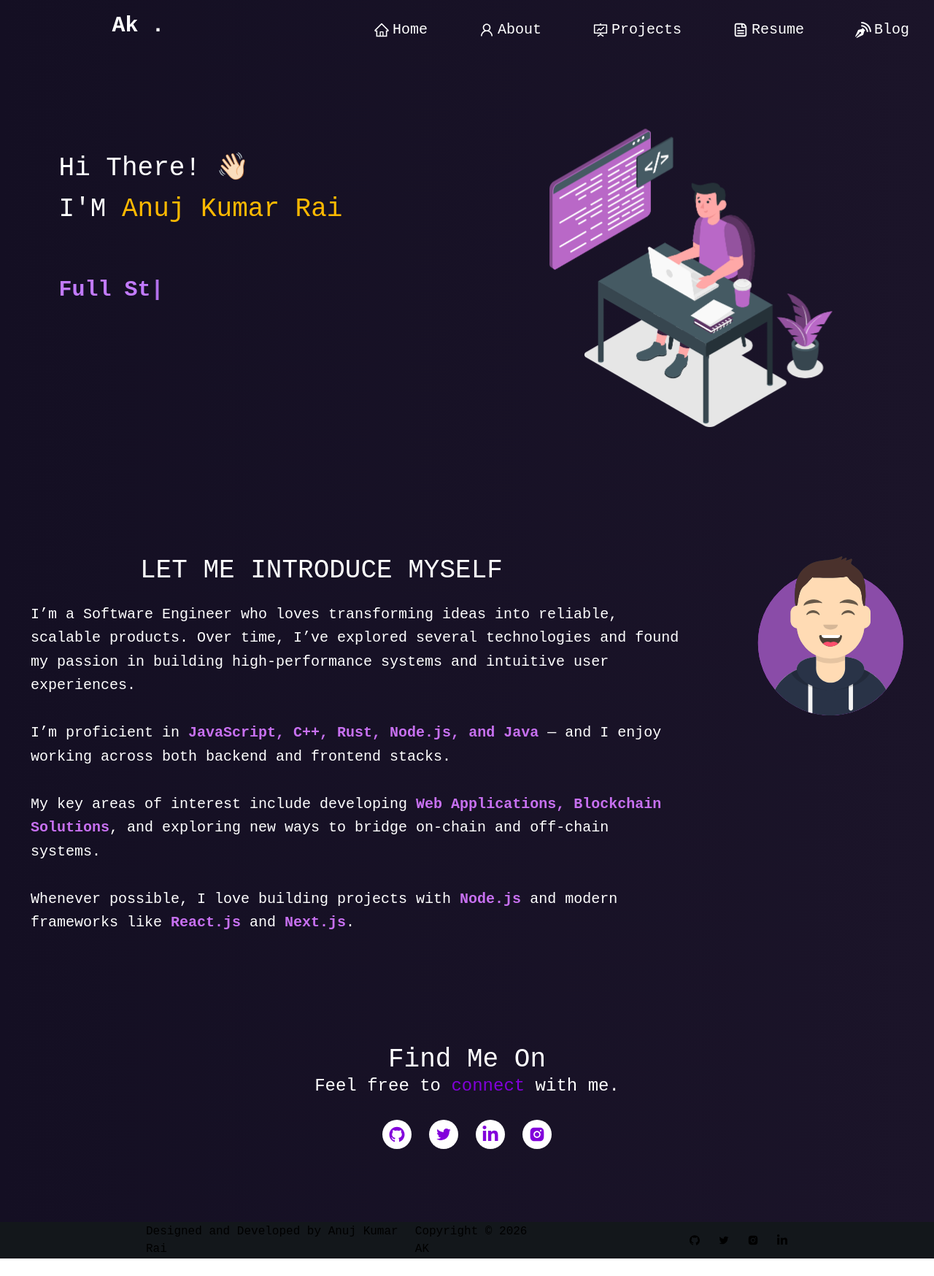
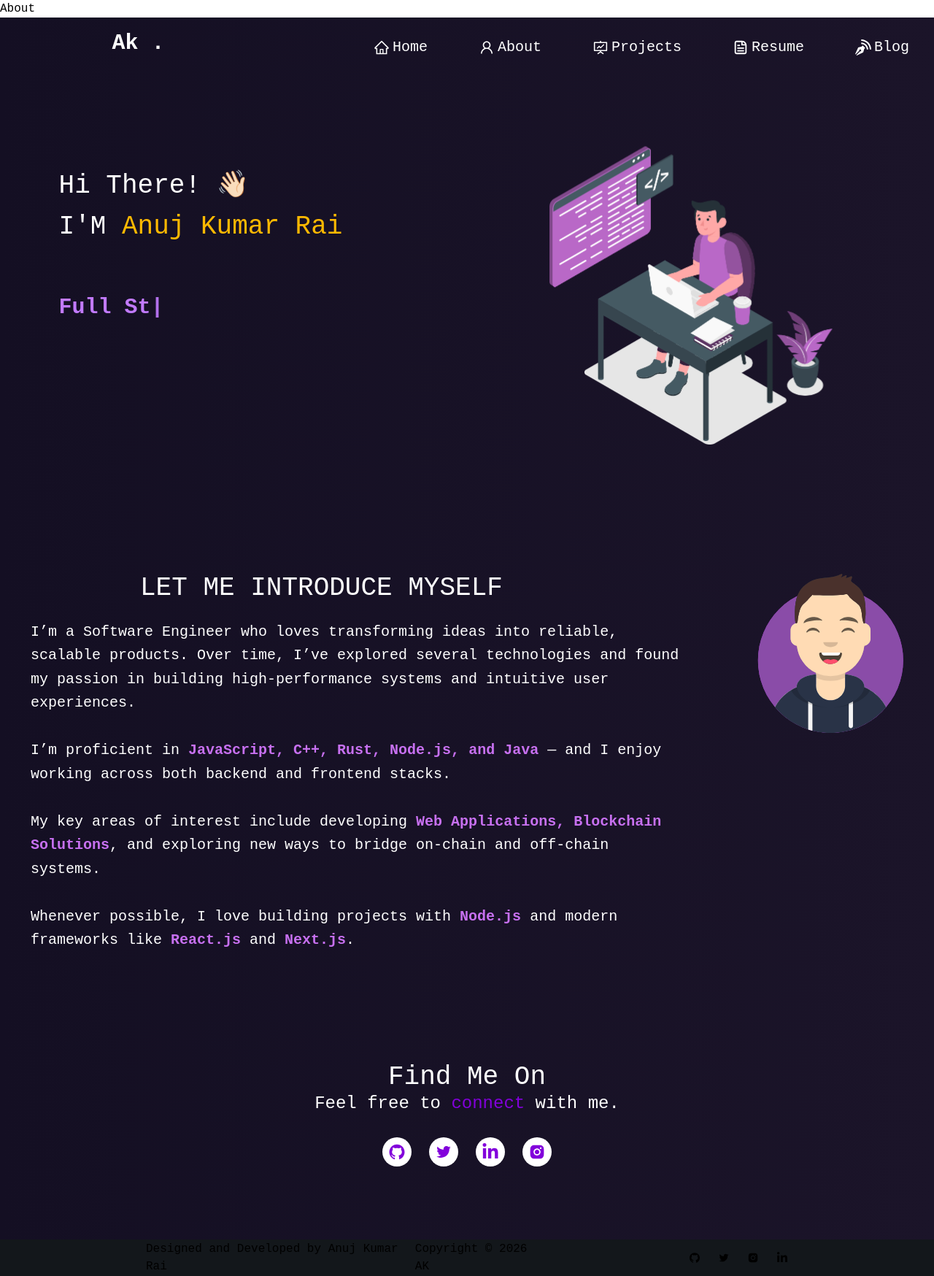
Before and after one commit to Anuj5588/anuj-kumar-rai-portfolio, a Next.js app: page / in a window 1280 px wide. Shown: the top 1748 px of the page at 73% size. Before the commit the page ends 1724 px from the top, so only its background shows below. Built offline with nearby package versions, Linux system fonts and the light colour scheme.

Commit message:
added the links of social account

```diff
--- a/app/component/Footer/page.js
+++ b/app/component/Footer/page.js
@@ -7,6 +7,7 @@ import {
   AiFillInstagram,
 } from "react-icons/ai";
 import { FaLinkedinIn } from "react-icons/fa";
+import Link from 'next/link';
 
 const Contactsection = () => {
   return (
@@ -17,30 +18,38 @@ const Contactsection = () => {
       </div>
       <div className='text-white text-2xl'>Feel free to <span className='text-purple-700'>connect</span> with me.</div>
     </div>
+
       <div className="flex gap-6 -translate-y-[100px] justify-center">
       {/* GitHub */}
-      <div className="w-10 h-10 bg-white rounded-full flex items-center justify-center
+      <Link href={`https://github.com/Anuj5588`} target='blank'><div className="w-10 h-10 bg-white rounded-full flex items-center justify-center
                       hover:scale-110 transition duration-300 cursor-pointer">
         <AiFillGithub className="text-purple-700 text-2xl" />
-      </div>
+      </div></Link>
+
 
       {/* Twitter */}
-      <div className="w-10 h-10 bg-white rounded-full flex items-center justify-center
+      <Link href={``}><div className="w-10 h-10 bg-white rounded-full flex items-center justify-center
                       hover:scale-110 transition duration-300 cursor-pointer">
         <AiOutlineTwitter className="text-purple-700 text-2xl" />
-      </div>
+      </div></Link>
+
+
 
       {/* LinkedIn */}
-      <div className="w-10 h-10 bg-white rounded-full flex items-center justify-center
+      <Link href={`https://www.linkedin.com/in/anuj-kumar-rai-ak`} target='blank'>
+       <div className="w-10 h-10 bg-white rounded-full flex items-center justify-center
                       hover:scale-110 transition duration-300 cursor-pointer">
         <FaLinkedinIn className="text-purple-700 text-2xl" />
       </div>
+      </Link>
+
 
       {/* Instagram */}
-      <div className="w-10 h-10 bg-white rounded-full flex items-center justify-center
+  <Link href={''}> <div className="w-10 h-10 bg-white rounded-full flex items-center justify-center
                       hover:scale-120 transition duration-300 cursor-pointer">
         <AiFillInstagram className="text-purple-700 text-2xl" />
-      </div>
+      </div></Link>
+
     </div>
     </>
   )
--- a/app/layout.js
+++ b/app/layout.js
@@ -2,6 +2,8 @@ import { Geist, Geist_Mono } from "next/font/google";
 import Navbar from "./component/Navbar/page";
 import Footer from "./component/Footer/footerLayout/page";
 import "./globals.css";
+import Link from "next/link";
+
 
 
 export default function RootLayout({ children }) {
@@ -11,6 +13,10 @@ export default function RootLayout({ children }) {
       <body
 
       >
+        <nav className="bg-white">
+          <Link href={`./component/about/page`}>About</Link>
+        </nav>
+
         <div>
           <Navbar/>
 
```
Also changed, not shown: app/component/about/page.js (added, +12 -0 lines).
